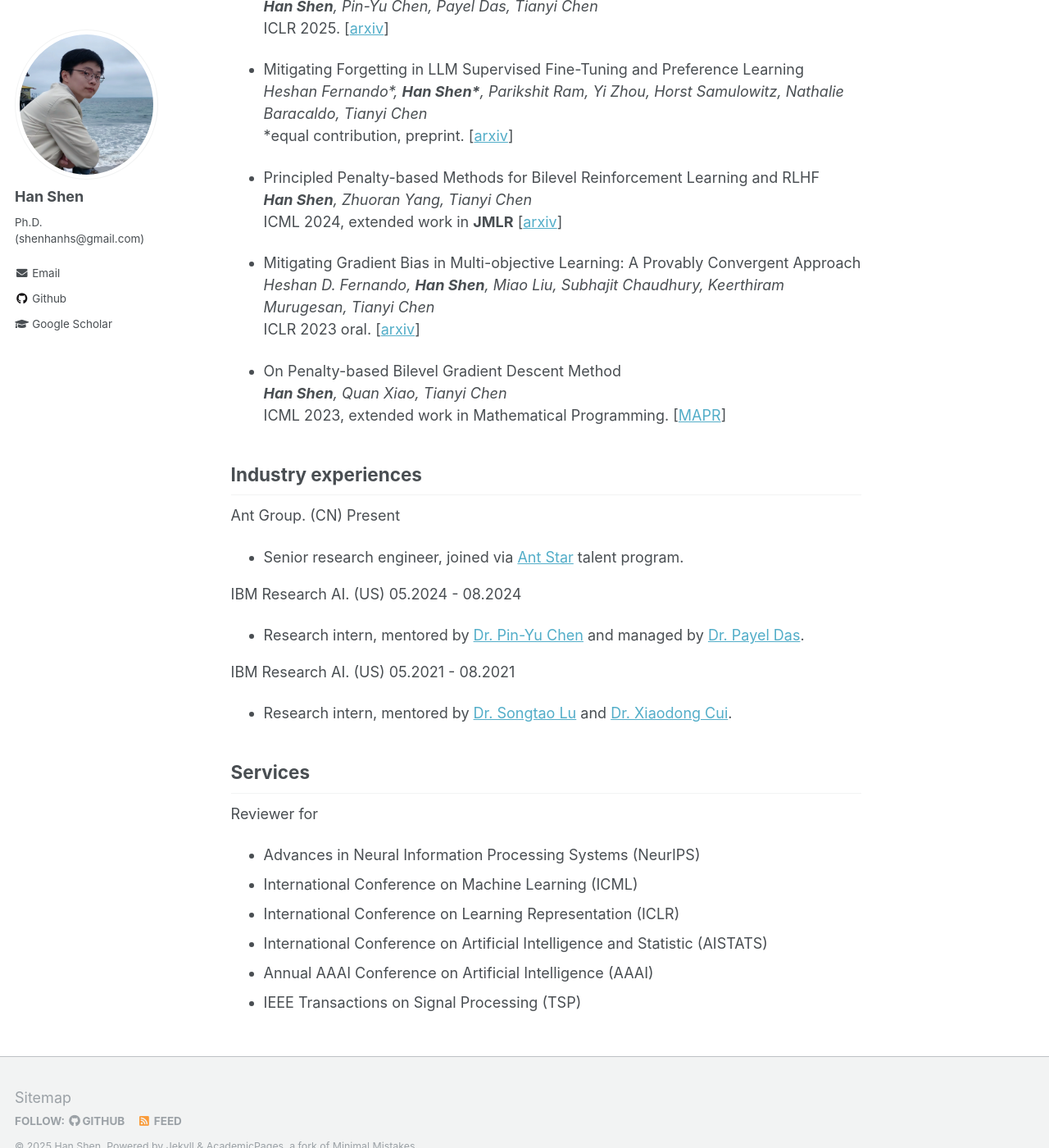
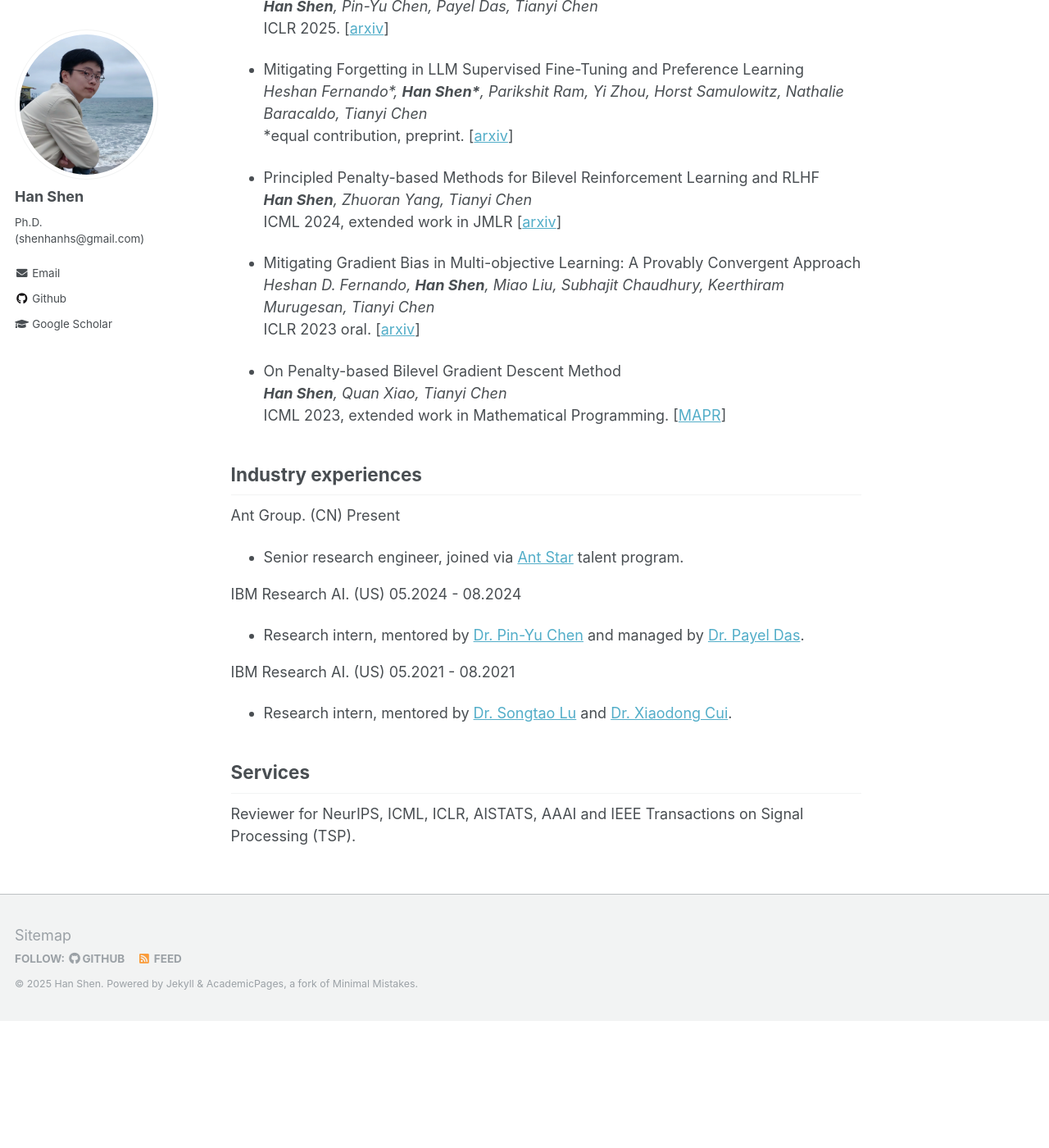
Before and after one commit to hanshen95/hanshen95.github.io, a Jekyll site: the page built from _pages/about.md, in a window 1280 px wide and 1400 px high, scrolled down 1105 px. Shown: the whole window at 82% size. Built offline with Jekyll 4.4.1, drawn with Linux system fonts in a browser that asks for light colours; after the commit the page ends 2350 px from its top, so only the background shows below that.

Commit message:
Update about.md

```diff
--- a/_pages/about.md
+++ b/_pages/about.md
@@ -42,7 +42,7 @@ Before this, I worked in [IBM Research AI](https://research.ibm.com/artificial-i
 
 * Principled Penalty-based Methods for Bilevel Reinforcement Learning and RLHF\
   *<b>Han Shen</b>, Zhuoran Yang, Tianyi Chen*\
-  ICML 2024, extended work in <b>JMLR</b> [[arxiv](https://arxiv.org/abs/2402.06886)]
+  ICML 2024, extended work in JMLR [[arxiv](https://arxiv.org/abs/2402.06886)]
 
 * Mitigating Gradient Bias in Multi-objective Learning: A Provably Convergent Approach\
   *Heshan D. Fernando, <b>Han Shen</b>, Miao Liu, Subhajit Chaudhury, Keerthiram Murugesan, Tianyi Chen*\
@@ -70,10 +70,4 @@ IBM Research AI. (US) 05.2021 - 08.2021
 
 
 ## Services
-Reviewer for
-* Advances in Neural Information Processing Systems (NeurIPS)
-* International Conference on Machine Learning (ICML)
-* International Conference on Learning Representation (ICLR)
-* International Conference on Artificial Intelligence and Statistic (AISTATS)
-* Annual AAAI Conference on Artificial Intelligence (AAAI)
-* IEEE Transactions on Signal Processing (TSP)
+Reviewer for NeurIPS, ICML, ICLR, AISTATS, AAAI and IEEE Transactions on Signal Processing (TSP).
```
